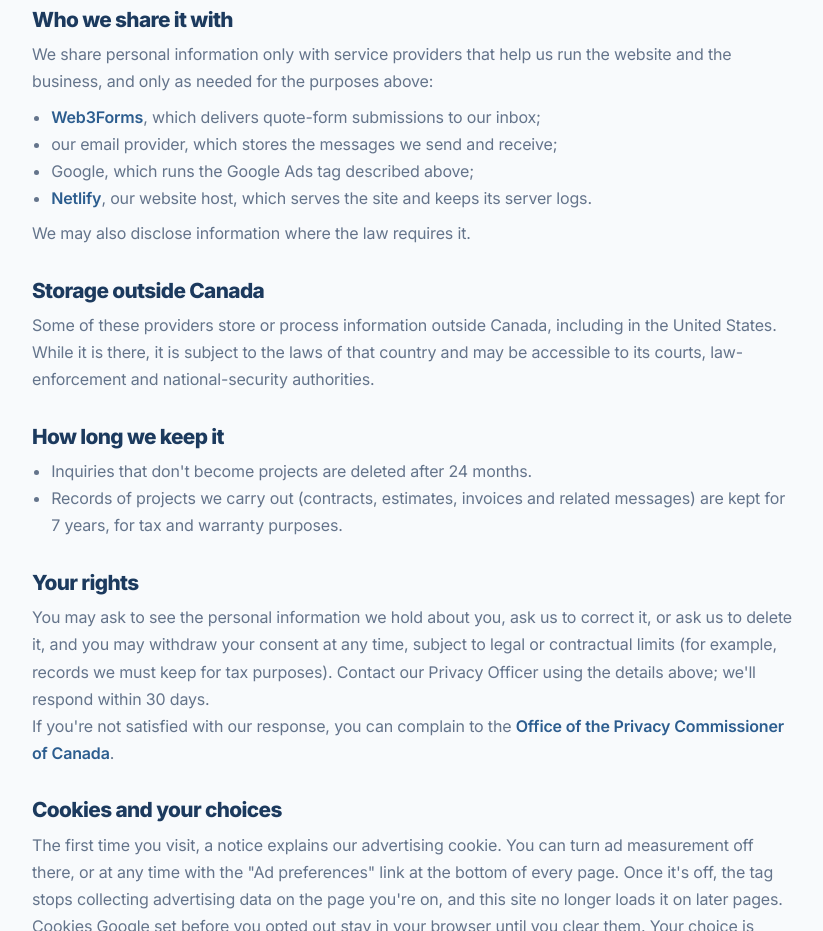
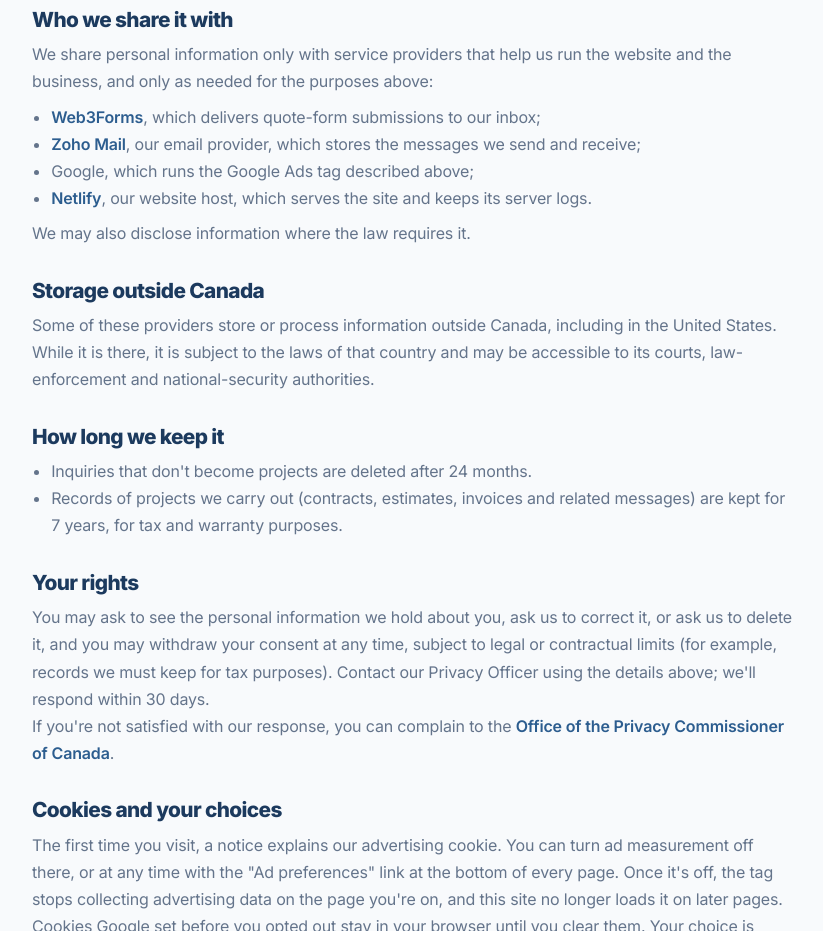
Before and after one commit to Hamlawiii/renoriser-v2.0, a plain HTML site: page privacy.html in a window 1280 px wide. Shown: the part 1220-2151 px from the top of the page, without its empty margins (228-1051 px from the left). Drawn offline with Linux system fonts and the light colour scheme.

Commit message:
Policy: name Zoho Mail as email provider

```diff
--- a/privacy.html
+++ b/privacy.html
@@ -70,7 +70,7 @@
         <p>We share personal information only with service providers that help us run the website and the business, and only as needed for the purposes above:</p>
         <ul>
           <li><a href="https://web3forms.com" rel="noopener" target="_blank">Web3Forms</a>, which delivers quote-form submissions to our inbox;</li>
-          <li>our email provider, which stores the messages we send and receive;</li>
+          <li><a href="https://www.zoho.com/mail/" rel="noopener" target="_blank">Zoho Mail</a>, our email provider, which stores the messages we send and receive;</li>
           <li>Google, which runs the Google Ads tag described above;</li>
           <li><a href="https://www.netlify.com" rel="noopener" target="_blank">Netlify</a>, our website host, which serves the site and keeps its server logs.</li>
         </ul>
```
